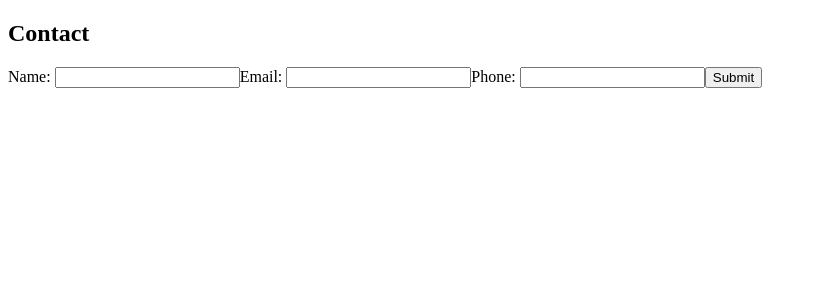
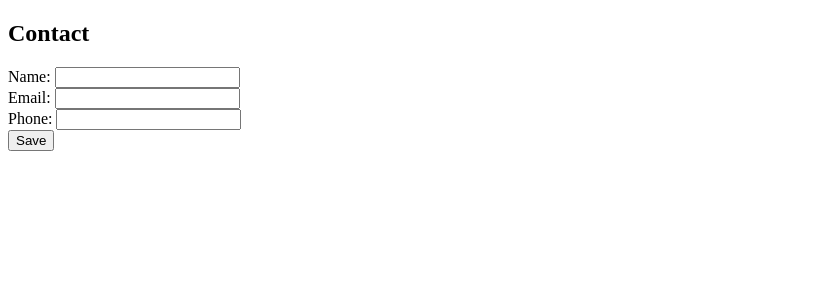
Before and after one commit to Birjot-Bala/cv-project, a React (Create React App) app: page / in a window 1280 px wide. Shown: the top 300 px of the page, without its empty margins (0-817 px from the left). Built offline with nearby package versions, Linux system fonts and the light colour scheme.

Commit message:
Editable state added to Contact

```diff
--- a/src/App.js
+++ b/src/App.js
@@ -4,10 +4,6 @@ import Contact from "./components/Contact"
 
 
 class App extends Component {
-  constructor(props) {
-    super(props);
-
-  }
 
   render() {
     return (
--- a/src/components/Contact.js
+++ b/src/components/Contact.js
@@ -9,11 +9,13 @@ class Contact extends Component {
             name: "",
             email: "",
             phone: "",
+            editable: true,
         };
 
         this.handleNameChange = this.handleNameChange.bind(this);
         this.handleEmailChange = this.handleEmailChange.bind(this);
         this.handlePhoneChange = this.handlePhoneChange.bind(this);
+        this.handleEditClick = this.handleEditClick.bind(this);
 
         this.handleSubmit = this.handleSubmit.bind(this);
     }
@@ -40,19 +42,34 @@ class Contact extends Component {
         this.setState(copy);
     }
 
-    handleSubmit(event) {
-        alert(this.state.name + this.state.email + this.state.phone);
+    handleEditClick(e) {
+        const copy = Object.assign({}, this.state);
+        copy.editable = true;
+
+        this.setState(copy);
+    }
+
+    handleSubmit(e) {
+        const copy = Object.assign({}, this.state);
+        copy.editable = false;
+
+        this.setState(copy);
+        e.preventDefault();
     }
 
     render() {
+        const isEditable = this.state.editable;
+
         return (
             <div>
                 <h2>Contact</h2>
                 <form onSubmit={this.handleSubmit}>
-                    <TextInput label="Name: " value={this.state.name} onChange={this.handleNameChange} />
-                    <TextInput label="Email: " value={this.state.email} onChange={this.handleEmailChange} />
-                    <TextInput label="Phone: " value={this.state.phone} onChange={this.handlePhoneChange} />
-                    <input type="submit" value="Submit" />
+                    <TextInput label="Name: " value={this.state.name} onChange={this.handleNameChange} isEditable={isEditable} />
+                    <TextInput label="Email: " value={this.state.email} onChange={this.handleEmailChange} isEditable={isEditable} />
+                    <TextInput label="Phone: " value={this.state.phone} onChange={this.handlePhoneChange} isEditable={isEditable} />
+                    {isEditable
+                        ? <input type="submit" value="Save" />
+                        : <button onClick={this.handleEditClick}>Edit</button>}
                 </form>
             </div>
         );
--- a/src/components/TextInput.js
+++ b/src/components/TextInput.js
@@ -3,14 +3,25 @@ import React, { Component } from "react";
 class TextInput extends Component {
 
     render() {
-        const { label, value, onChange } = this.props;
+        const { label, value, onChange, isEditable } = this.props;
 
+        if (isEditable) {
             return (
+                <div>
                     <label>
                         {label}
                         <input type="text" value={value} onChange={onChange} />
                     </label>
+                </div>
             );
+        } else {
+            return (
+                <div>
+                    {label}
+                    <span>{value}</span>
+                </div>
+            );
+        }
     }
 }
 
```
Lines whose indentation alone changed are shown as unchanged.
